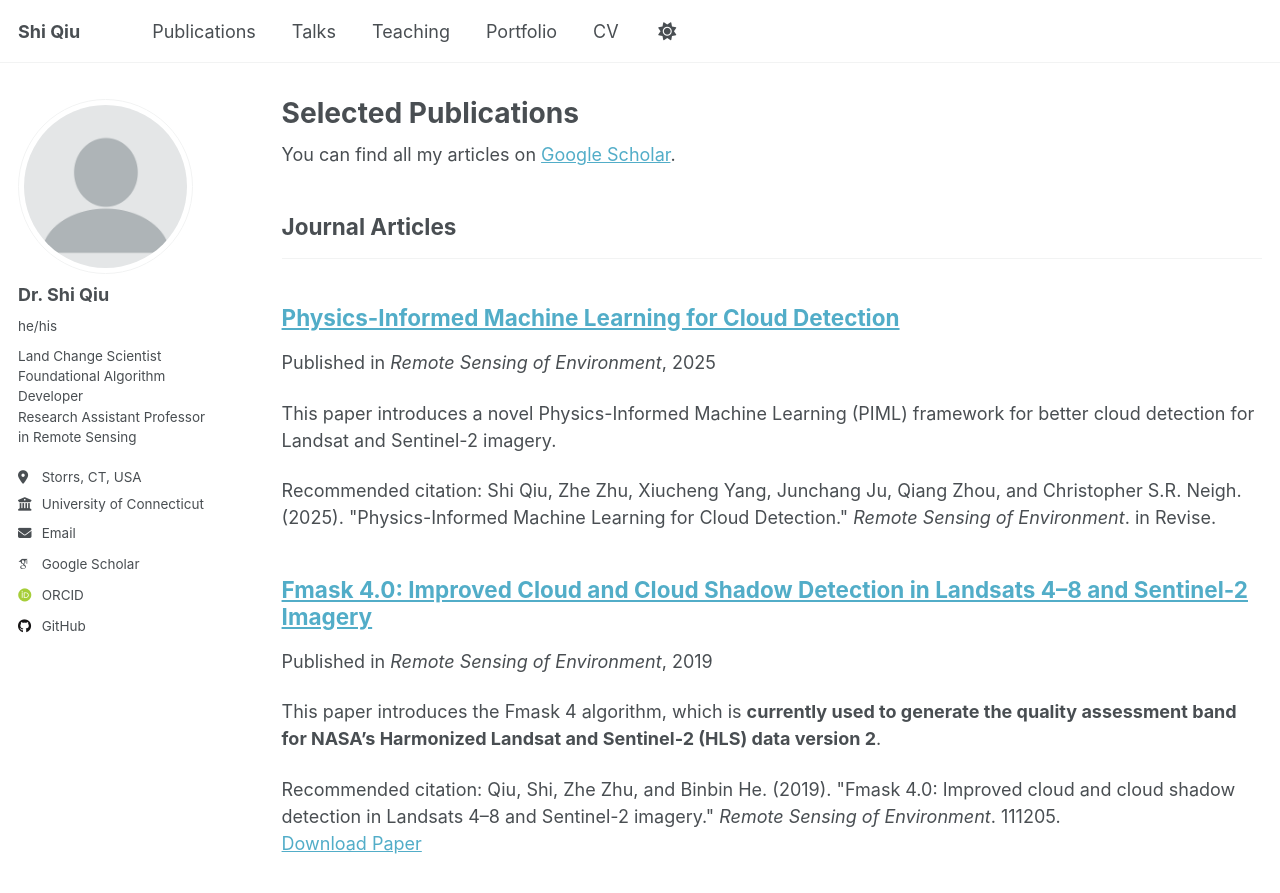
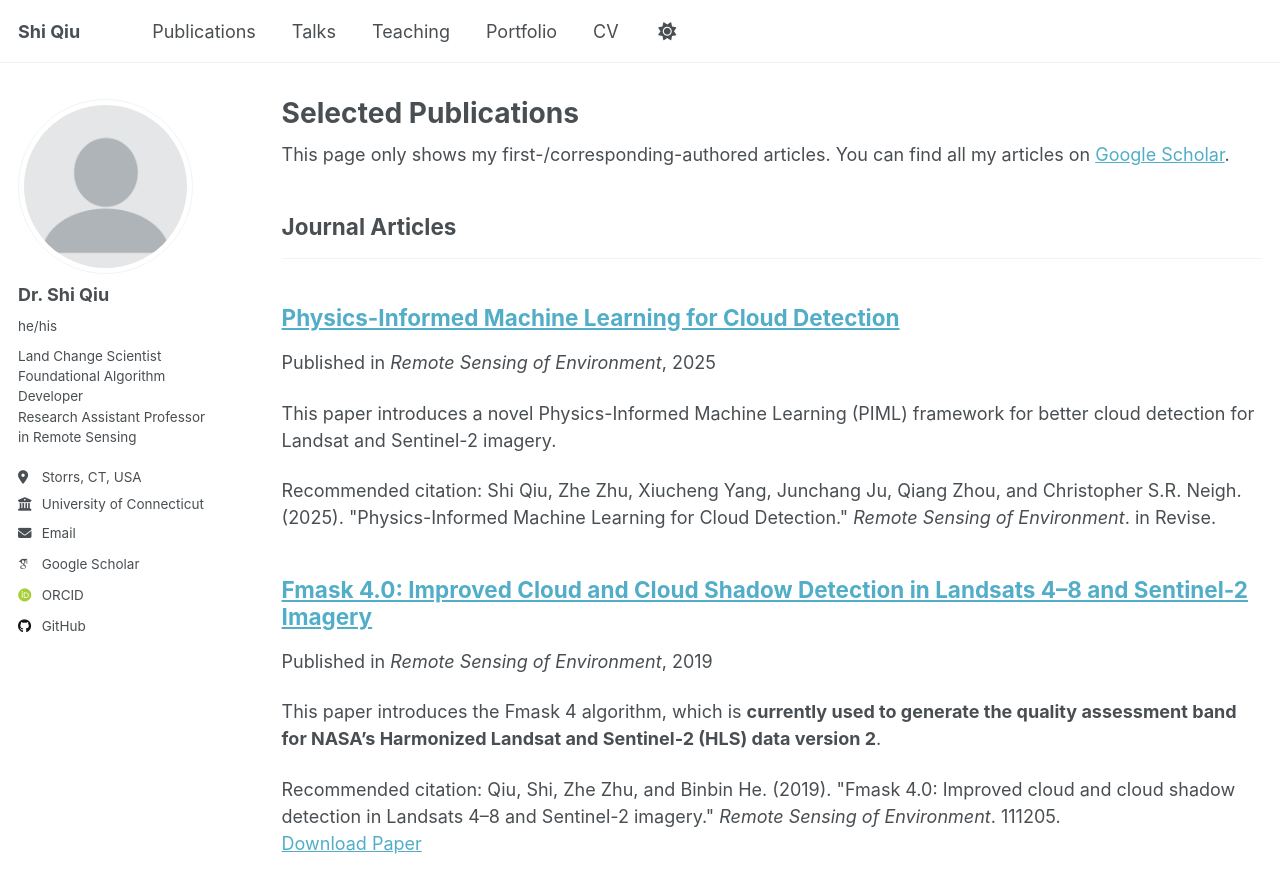
Before and after one commit to shi-eo/shi-eo.github.io, a Jekyll site: the page built from _pages/publications.html, in a window 1280 px wide and 900 px high. Shown: the top 893 px of the window. Built offline with Jekyll 4.4.1, drawn with Linux system fonts in a browser that asks for light colours; some web fonts are replaced; a script that is not in the unit is left out.

Commit message:
Update publications.html

```diff
--- a/_pages/publications.html
+++ b/_pages/publications.html
@@ -6,7 +6,7 @@ author_profile: true
 ---
 
 {% if site.author.googlescholar %}
-  <div class="wordwrap">You can find all my articles on <a href="{{site.author.googlescholar}}">Google Scholar</a>.</div>
+  <div class="wordwrap">This page only shows my first-/corresponding-authored articles. You can find all my articles on <a href="{{site.author.googlescholar}}">Google Scholar</a>.</div>
 {% endif %}
 
 {% include base_path %}
```
